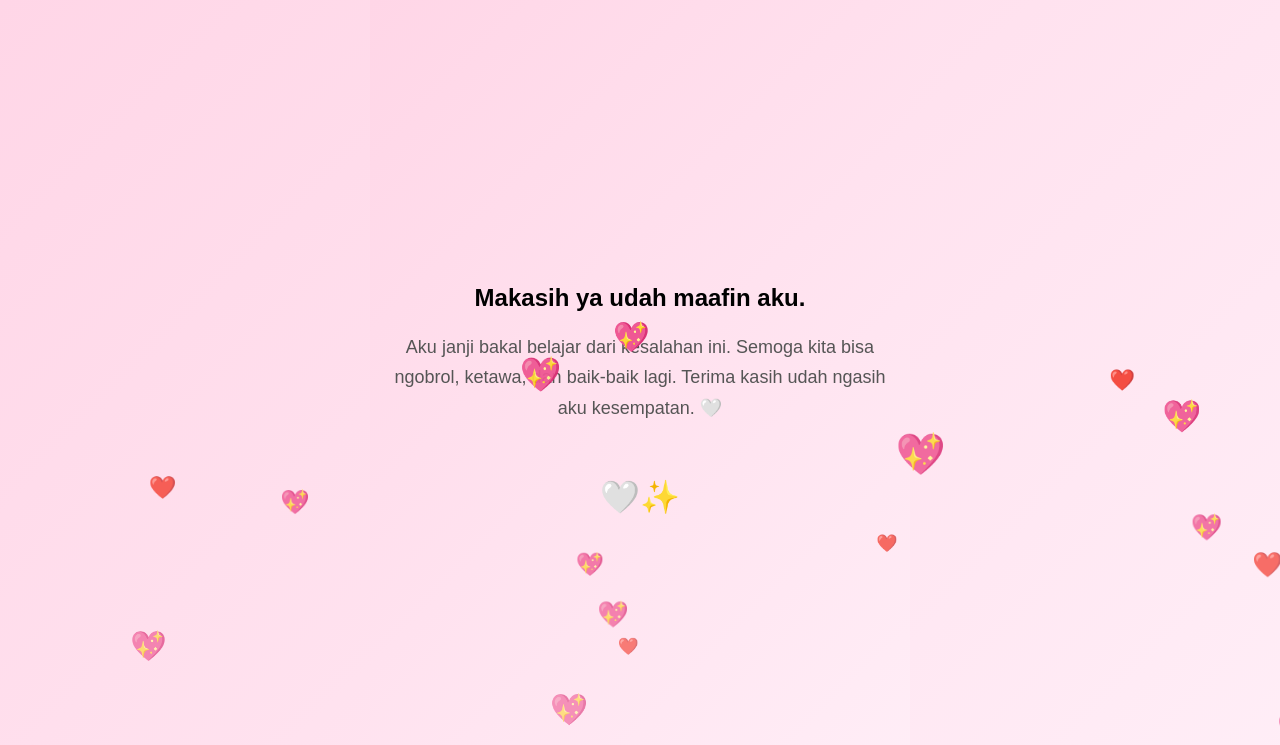
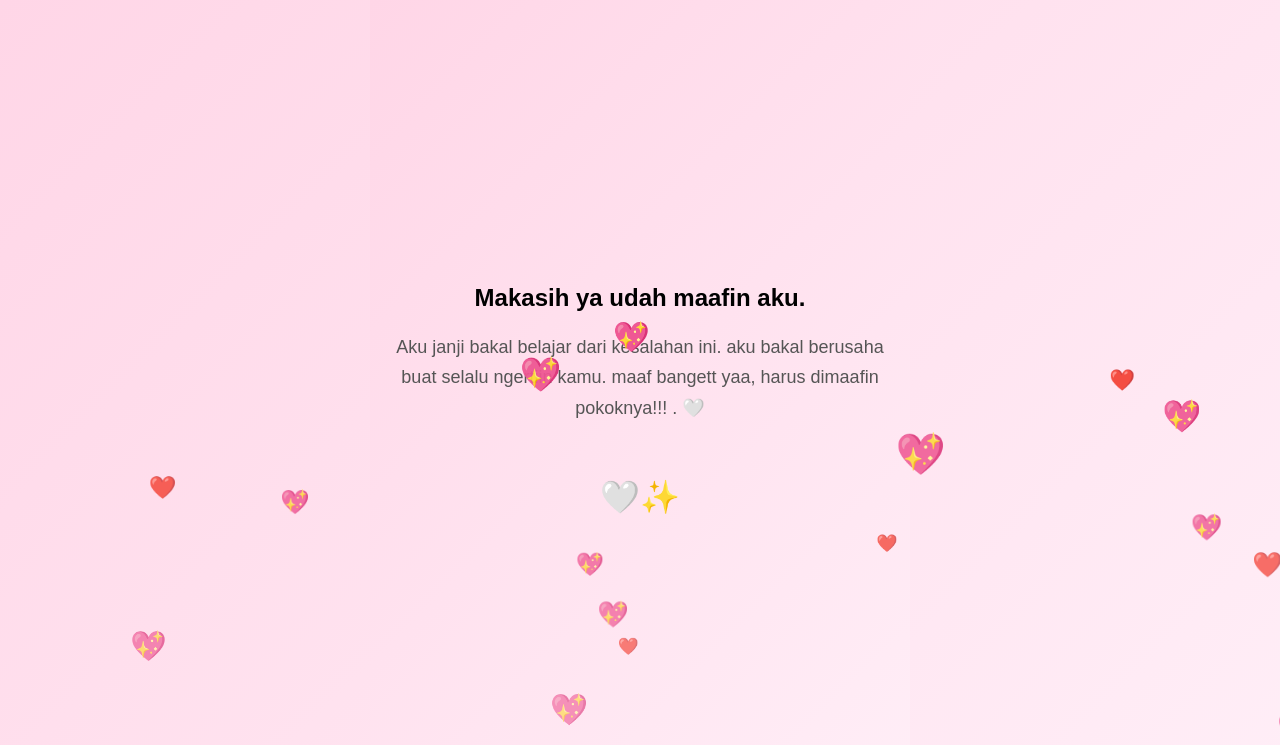
Before and after one commit to windiapriliaa/sorry, a plain HTML site: page index.html in a window 1280 px wide. Both pictures are taken after a click on the button "Dimaafin ❤️". Shown: the top 745 px of the page. Drawn offline with Linux system fonts and the light colour scheme.

Commit message:
Update index.html

```diff
--- a/index.html
+++ b/index.html
@@ -184,8 +184,9 @@ Makasih ya udah maafin aku.
 
 <p style="max-width:500px;font-size:18px;margin-top:20px;color:#555;">
 Aku janji bakal belajar dari kesalahan ini.
-Semoga kita bisa ngobrol, ketawa, dan baik-baik lagi.
-Terima kasih udah ngasih aku kesempatan. 🤍
+aku bakal berusaha buat selalu ngertiin kamu. maaf bangett yaa,
+harus dimaafin pokoknya!!!
+. 🤍
 </p>
 
 <h1 style="margin-top:30px;">
```
